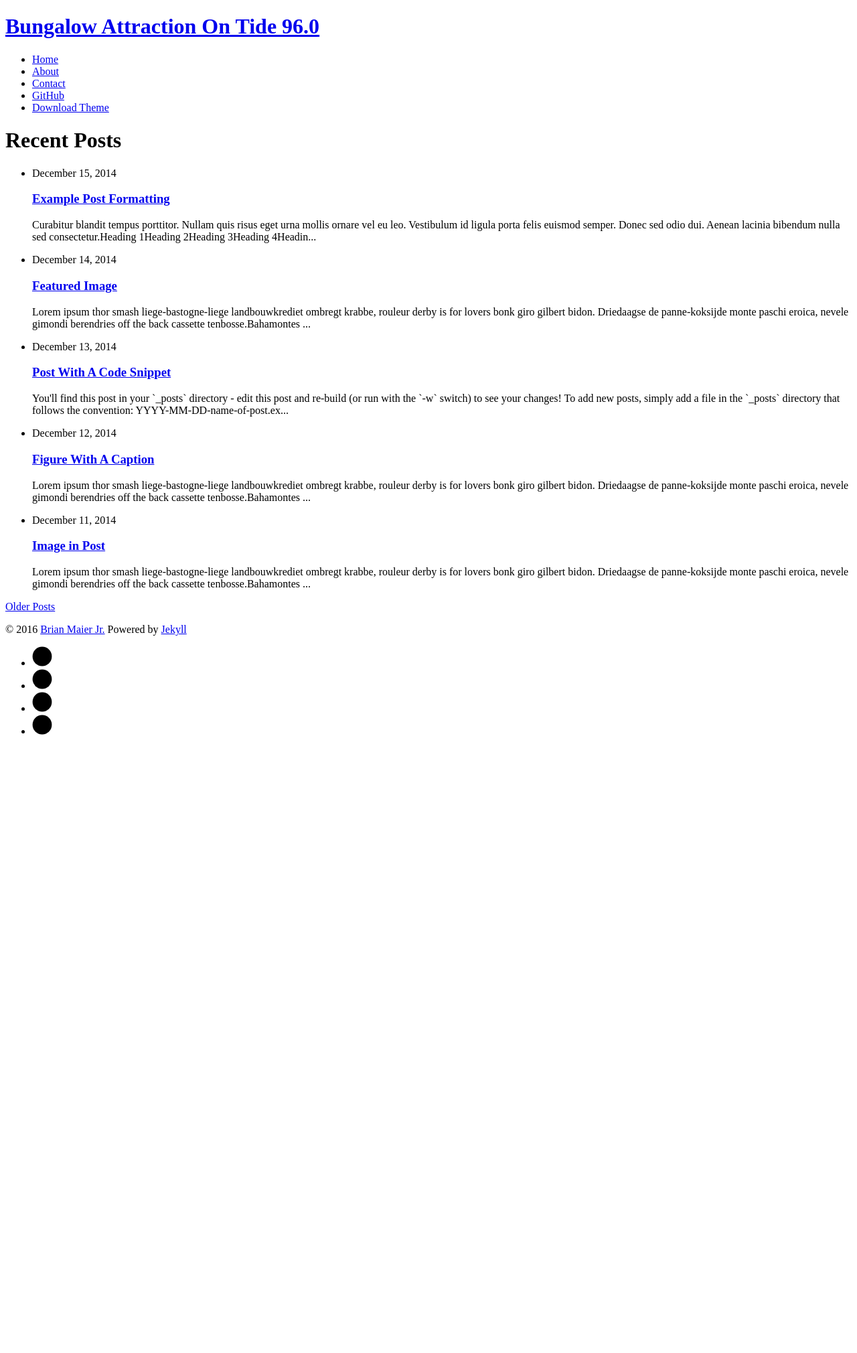
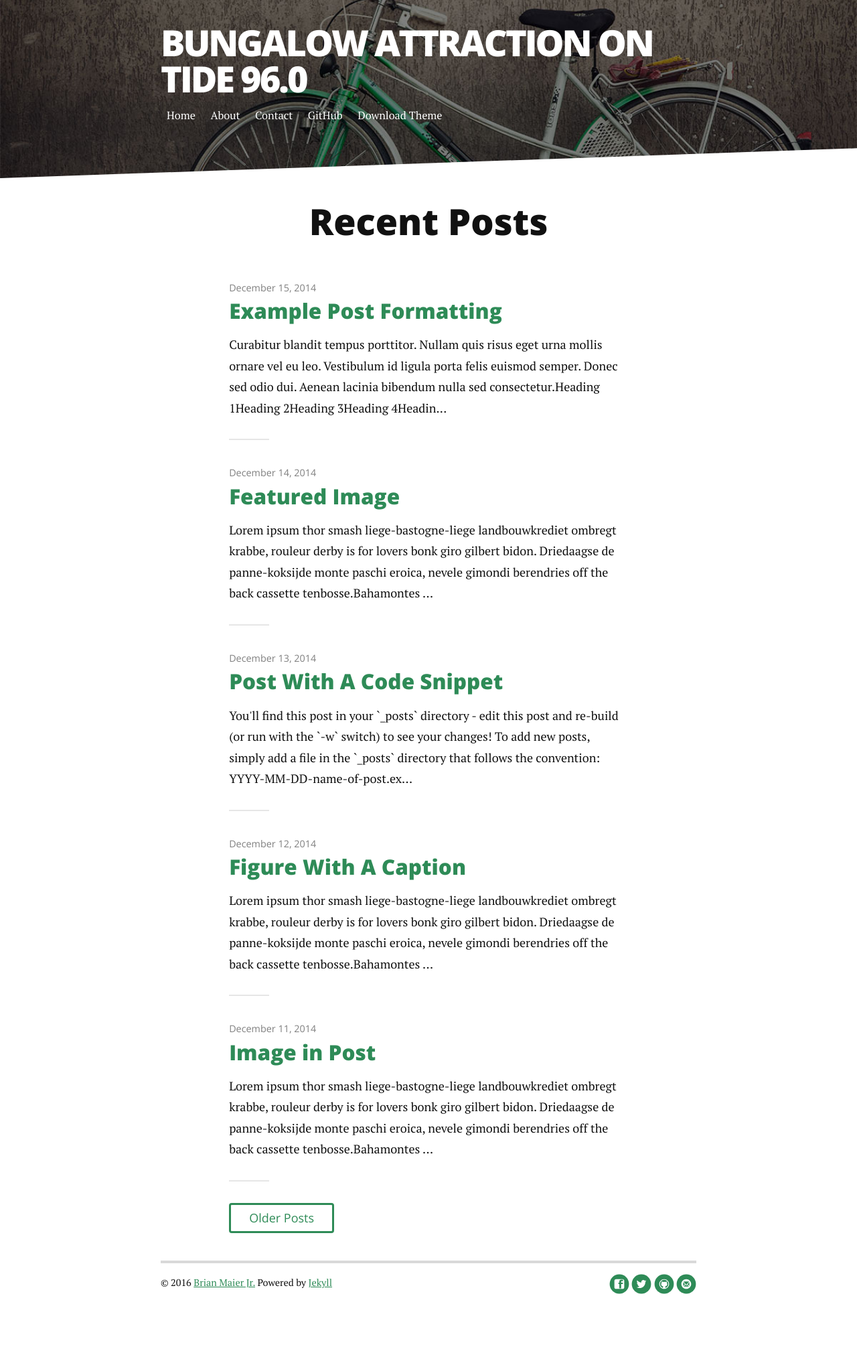
Before and after one commit to G710/bungalow-attraction, a Jekyll site: the page built from index.html, in a window 1280 px wide. Shown: the whole page at 67% size. Built offline with Jekyll 4.4.1, drawn with Linux system fonts in a browser that asks for light colours; nearby versions of some CDN libraries; the list of posts is cut into pages by our own code; before the commit the page ends 1117 px from its top, so only the background shows below that.

Commit message:
more base urls

```diff
--- a/_config.yml
+++ b/_config.yml
@@ -2,7 +2,7 @@ title: Bungalow Attraction On Tide 96.0
 description: Musik, neu erfunden
 
 url: http://bungalow-attraction.de
-baseurl: "bungalow-attraction/"
+baseurl: "/bungalow-attraction"
 paginate_path: "blog/page:num/"
 permalink: blog/:title/
 
```
